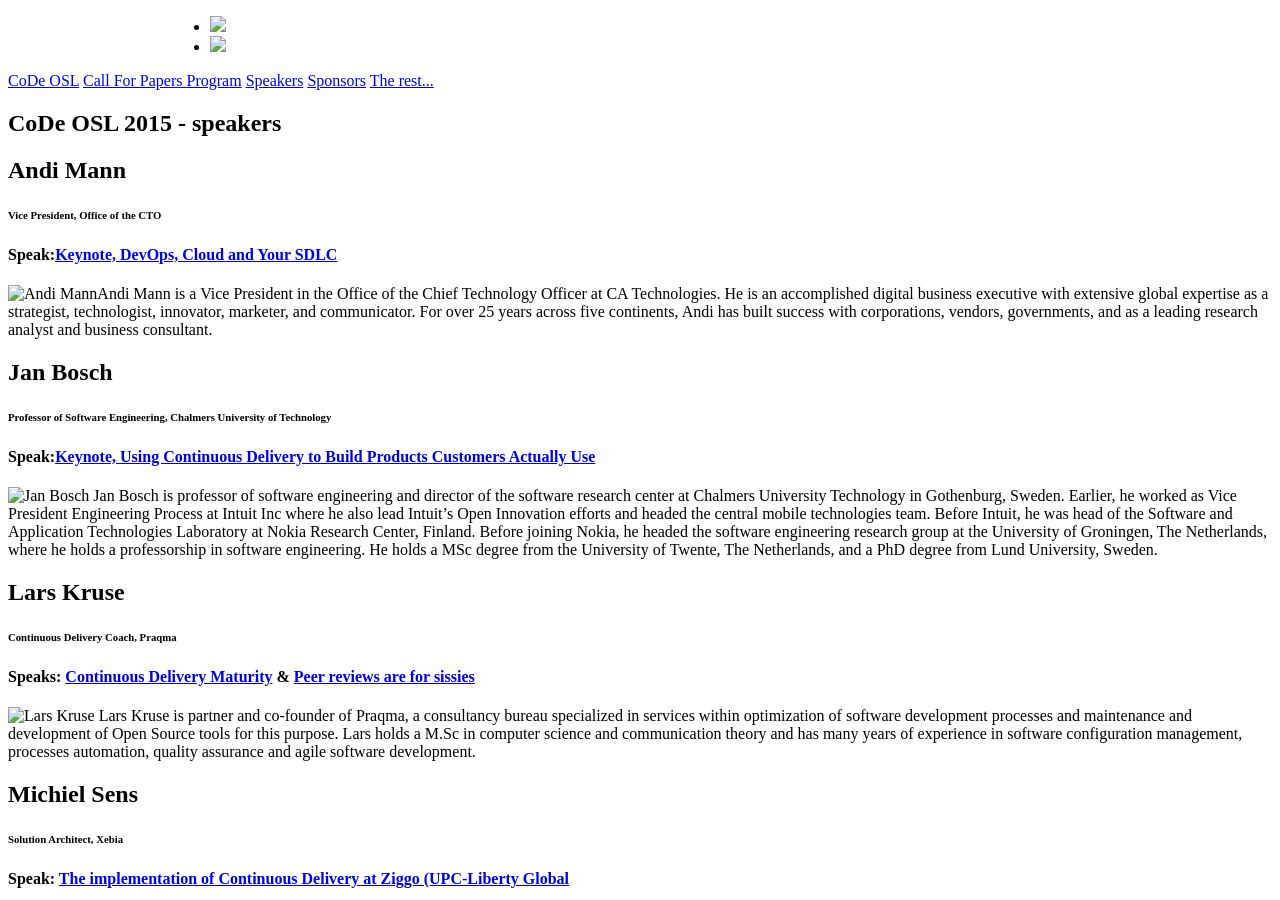
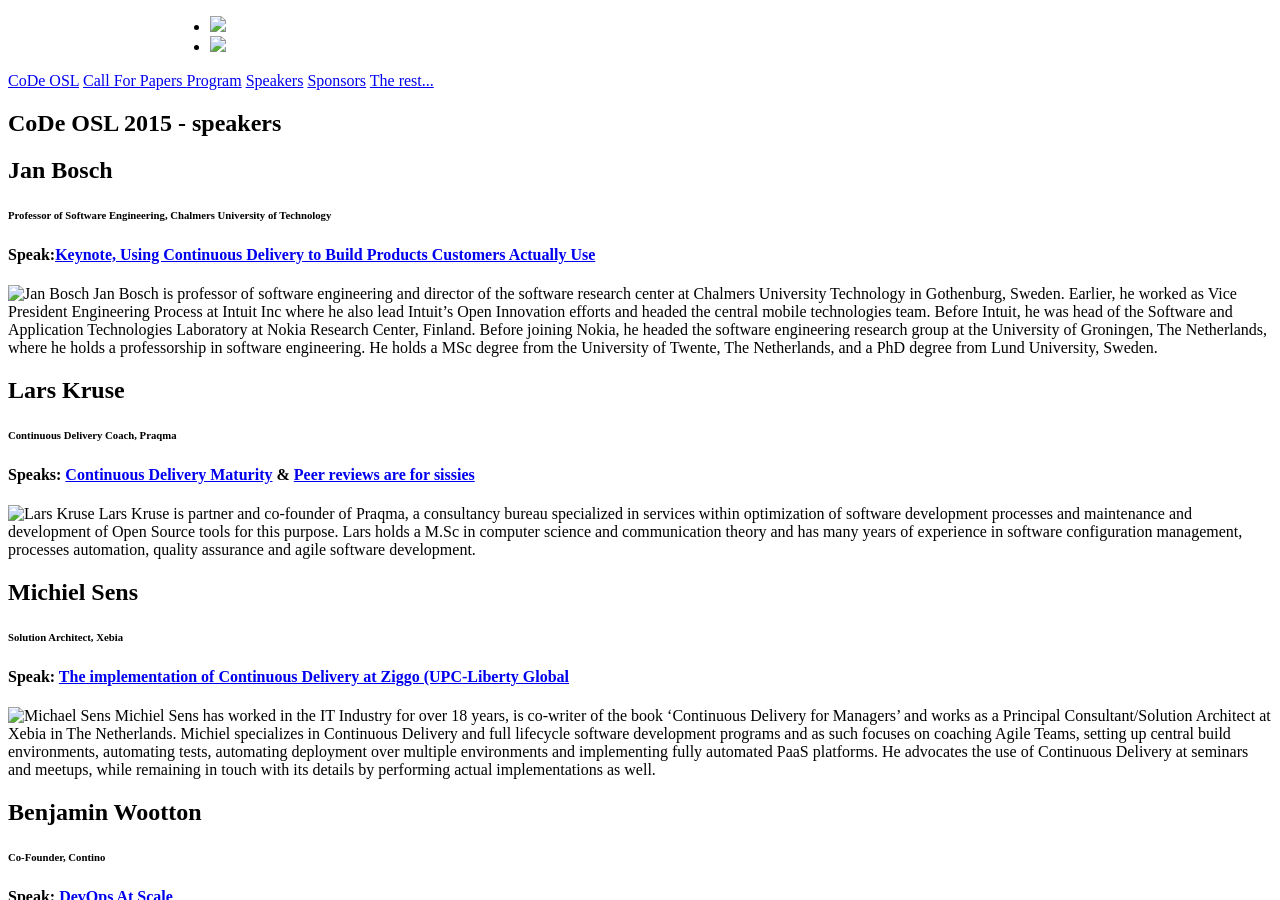
Before and after one commit to CoDeConf/CoDeOSL15, a Jekyll site: the page built from speakers/index.md, in a window 1280 px wide and 900 px high. Built offline with Jekyll 4.4.1, drawn with Linux system fonts in a browser that asks for light colours; nearby versions of some CDN libraries.

Commit message:
Squashed commit of the following:
commit ee2e9cbb03d8ee9a951dd87da9ea95091a00b510
Author: Adam Henriques <ah@praqma.net>
Date:   Thu Jan 22 15:21:45 2015 +0100

    Speakers

commit e3abafbcb69d775798265fd8de40a82f14404775
Author: Adam Henriques <ah@praqma.net>
Date:   Thu Jan 22 14:55:17 2015 +0100

    Speakers

commit e1af65d5e928b258732f3e8a4824881fdeaf2d84
Merge: c02b9ac e474cd1
Author: Adam Henriques <ah@praqma.net>
Date:   Thu Jan 22 14:47:47 2015 +0100

    Merge branch 'gh-pages' of github.com:CoDeConf/osl15 into ready/adam

commit c02b9ac13d668715d3091d30b1e5f0da0c24907c
Author: Adam Henriques <ah@praqma.net>
Date:   Mon Jan 19 15:23:40 2015 +0100

    Misc

commit facc99777a936de550b9d7f5f882c66d782b7110
Merge: 63472ba b660e24
Author: Adam Henriques <ah@praqma.net>
Date:   Fri Jan 16 16:51:28 2015 +0100

    Merge branch 'gh-pages' of github.com:CoDeConf/osl15 into ready/adam

commit 63472bae0783277e0e674cc374de699e8cfc7786
Author: Adam Henriques <ah@praqma.net>
Date:   Fri Jan 16 16:33:01 2015 +0100

    CFP

commit b991106178fcff9dcbb197043f07246574af911a
Author: Adam Henriques <ah@praqma.net>
Date:   Fri Jan 16 16:30:54 2015 +0100

    Sponsorpackages

commit 19682c4d31671472510d45b4f435248e45f1555b
Merge: 97f1433 c3c3846
Author: Adam Henriques <ah@praqma.net>
Date:   Fri Jan 16 16:29:28 2015 +0100

    Merge branch 'gh-pages' of github.com:CoDeConf/osl15 into ready/adam

    Conflicts:
    	sponsors/packages.md

commit 97f1433848d8c6ed5b8640b7984e9d8343f2b4ca
Author: Adam Henriques <ah@praqma.net>
Date:   Fri Jan 16 16:18:04 2015 +0100

    no message

commit 403ed8977c2f343516f60d41f0c4ecde62ace26d
Author: Adam Henriques <ah@praqma.net>
Date:   Fri Jan 16 16:14:50 2015 +0100

    CFP

commit 7d3974b87203f4a21deef1fdb035ff3b01f41327
Author: Adam Henriques <ah@praqma.net>
Date:   Fri Jan 16 15:59:43 2015 +0100

    Sponsorpackages

commit befed3d59828a0a85ec9a27a72ffba998d4740b2
Author: Adam Henriques <ah@praqma.net>
Date:   Fri Jan 16 15:57:31 2015 +0100

    Sponsor packages

commit 8bf79bdc024ee40acc01ded1e0034f3732be549e
Merge: 6403162 72f2d48
Author: Adam Henriques <ah@praqma.net>
Date:   Fri Jan 16 15:23:49 2015 +0100

    Merge branch 'gh-pages' of github.com:CoDeConf/osl15 into ready/adam

commit 64031625bf40fb913486a63a3b49443c2be7d0b9
Author: Adam Henriques <ah@praqma.net>
Date:   Fri Jan 16 15:20:07 2015 +0100

    no message

```diff
--- a/speakers/index.md
+++ b/speakers/index.md
@@ -3,15 +3,6 @@
 title: CoDe OSL 2015 - speakers
 ---
 #CoDe OSL 2015 - speakers
-
-## Andi Mann
-{: mann}
-
-###### Vice President, Office of the CTO
-
-#### Speak:[Keynote, DevOps, Cloud and Your SDLC]({{site.root}}/program#devops)
-
-![Andi Mann]({{site.root}}/images/speakers/andimann.jpg){: .portrait}Andi Mann is a Vice President in the Office of the Chief Technology Officer at CA Technologies. He is an accomplished digital business executive with extensive global expertise as a strategist, technologist, innovator, marketer, and communicator. For over 25 years across five continents, Andi has built success with corporations, vendors, governments, and as a leading research analyst and business consultant.<br clear="both">
 
 ## Jan Bosch
 {: jbosch}
```
